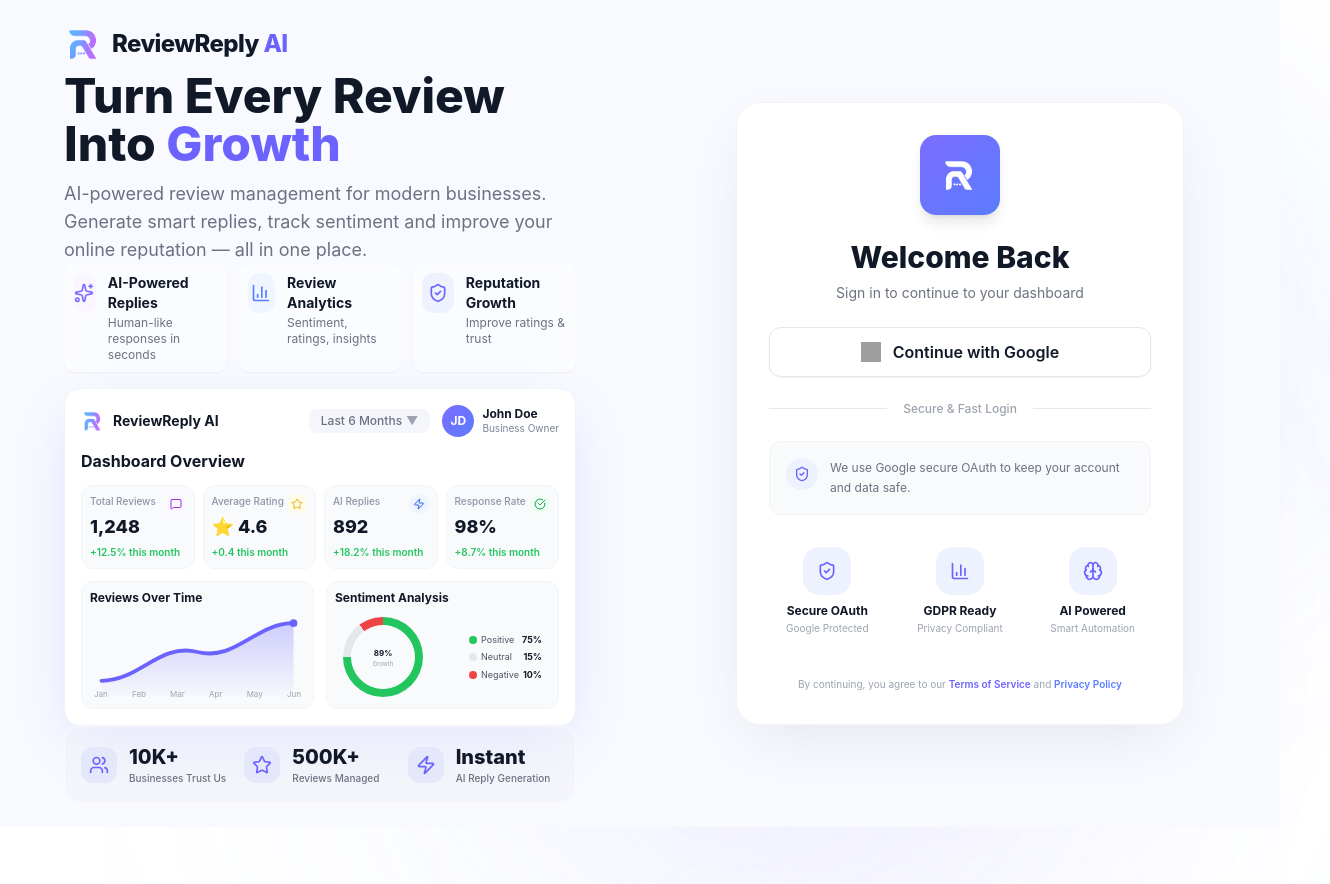
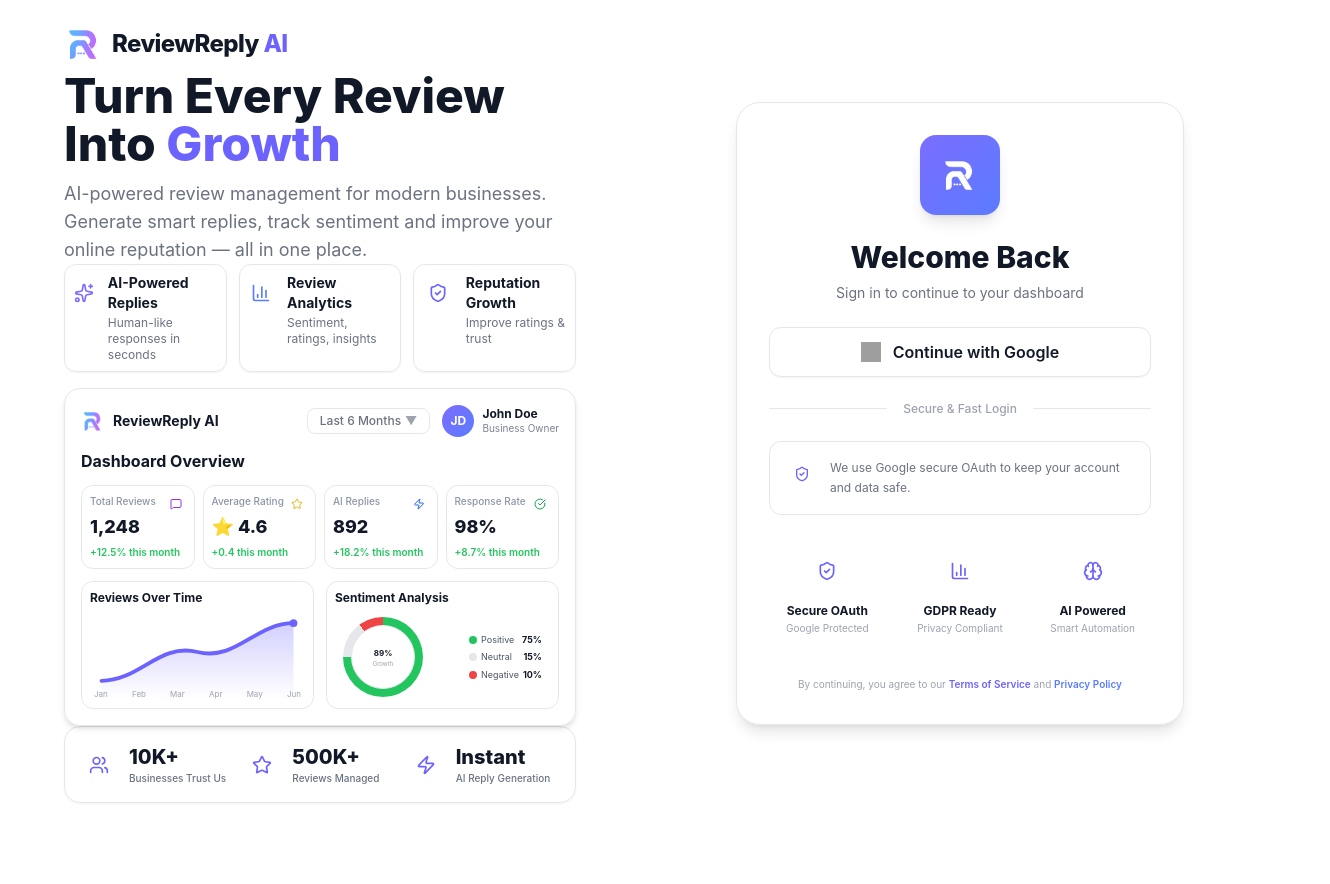
Before and after one commit to afnankhan123456/reviewreply-ai, a Next.js app: page /login in a window 1280 px wide. Shown: the top 884 px of the page, 1330 px wide, since content can reach past the window. After the commit the page ends 827 px from the top, so only its background shows below. Built offline with nearby package versions, Linux system fonts and the light colour scheme; grey boxes are pictures that could not be loaded.

Commit message:
Update page.tsx

```diff
--- a/app/login/page.tsx
+++ b/app/login/page.tsx
@@ -21,20 +21,10 @@ export default function LoginPage() {
   };
 
   return (
-    <div className="min-h-screen relative bg-[#f8faff]">
-      {/* 🌌 Soft Glowing Gradient Blobs (Purple & Blue) */}
-      <div className="absolute inset-0 -z-10">
-        <div className="absolute top-[-150px] left-[-100px] w-[600px] h-[600px] bg-[#7b6dff]/15 blur-[140px] rounded-full" />
-        <div className="absolute top-[10%] right-[-50px] w-[500px] h-[500px] bg-[#5b7cff]/10 blur-[120px] rounded-full" />
-        <div className="absolute bottom-[-100px] left-[30%] w-[700px] h-[400px] bg-[#8ea6ff]/10 blur-[150px] rounded-full" />
-        <div className="absolute bottom-[-50px] right-[10%] w-[550px] h-[550px] bg-[#bba8ff]/15 blur-[130px] rounded-full" />
-      </div>
-
-      {/* ❌ Bottom fade overlay removed – no more white band */}
-
+    <div className="min-h-screen bg-white">
       {/* Main Content */}
-      <div className="relative z-10 grid xl:grid-cols-2 min-h-screen">
-        {/* LEFT SIDE – now uses justify-between to push stats to bottom */}
+      <div className="grid xl:grid-cols-2 min-h-screen">
+        {/* LEFT SIDE */}
         <div className="flex flex-col justify-between px-6 lg:px-16 py-6">
           {/* LOGO */}
           <div className="flex items-center gap-2 mb-2">
@@ -64,19 +54,19 @@ export default function LoginPage() {
             {[
               {
                 icon: Sparkles,
-                color: "bg-purple-50 text-[#7b6dff]",
+                color: "text-[#7b6dff]",
                 title: "AI-Powered Replies",
                 desc: "Human-like responses in seconds",
               },
               {
                 icon: BarChart3,
-                color: "bg-blue-50 text-[#5b7cff]",
+                color: "text-[#5b7cff]",
                 title: "Review Analytics",
                 desc: "Sentiment, ratings, insights",
               },
               {
                 icon: ShieldCheck,
-                color: "bg-indigo-50 text-[#6c63ff]",
+                color: "text-[#6c63ff]",
                 title: "Reputation Growth",
                 desc: "Improve ratings & trust",
               },
@@ -85,11 +75,9 @@ export default function LoginPage() {
               return (
                 <div
                   key={idx}
-                  className="flex items-start gap-3 p-2 rounded-xl bg-white/40 backdrop-blur-sm border border-white/60 shadow-sm"
+                  className="flex items-start gap-3 p-2 rounded-xl border border-gray-200 shadow-sm"
                 >
-                  <div
-                    className={`w-10 h-10 rounded-xl ${item.color} flex items-center justify-center`}
-                  >
+                  <div className={`w-10 h-10 rounded-xl flex items-center justify-center ${item.color}`}>
                     <Icon className="w-5 h-5" />
                   </div>
                   <div>
@@ -103,7 +91,7 @@ export default function LoginPage() {
 
           {/* 🚀 TILTED DASHBOARD OVERVIEW CARD */}
           <div className="perspective-[900px] max-w-[900px] mt-4">
-            <div className="bg-white border border-gray-100 rounded-2xl p-4 shadow-[0_20px_60px_-15px_rgba(108,99,255,0.25)] transition-transform duration-500 transform rotateX(10deg) rotateY(-1deg) [transform-origin:bottom] [transform-style:preserve-3d]">
+            <div className="border border-gray-200 rounded-2xl p-4 shadow-md transition-transform duration-500 transform rotateX(10deg) rotateY(-1deg) [transform-origin:bottom] [transform-style:preserve-3d]">
               {/* Dashboard Header */}
               <div className="flex items-center justify-between mb-3">
                 <div className="flex items-center gap-2">
@@ -111,7 +99,7 @@ export default function LoginPage() {
                   <span className="font-bold text-sm text-[#111827]">ReviewReply AI</span>
                 </div>
                 <div className="flex items-center gap-3">
-                  <div className="bg-[#f4f6fb] px-3 py-1 rounded-lg text-xs font-medium text-[#6b7280] flex items-center gap-1 cursor-pointer">
+                  <div className="border border-gray-200 px-3 py-1 rounded-lg text-xs font-medium text-[#6b7280] flex items-center gap-1 cursor-pointer">
                     Last 6 Months <span className="text-gray-400">▼</span>
                   </div>
                   <div className="flex items-center gap-2">
@@ -136,35 +124,35 @@ export default function LoginPage() {
                     value: "1,248",
                     change: "+12.5%",
                     icon: MessageSquare,
-                    color: "text-purple-600 bg-purple-50",
+                    color: "text-purple-600",
                   },
                   {
                     label: "Average Rating",
                     value: "⭐ 4.6",
                     change: "+0.4",
                     icon: Star,
-                    color: "text-yellow-500 bg-yellow-50",
+                    color: "text-yellow-500",
                   },
                   {
                     label: "AI Replies",
                     value: "892",
                     change: "+18.2%",
                     icon: Zap,
-                    color: "text-blue-600 bg-blue-50",
+                    color: "text-blue-600",
                   },
                   {
                     label: "Response Rate",
                     value: "98%",
                     change: "+8.7%",
                     icon: CheckCircle,
-                    color: "text-green-600 bg-green-50",
+                    color: "text-green-600",
                   },
                 ].map((card, i) => {
                   const Icon = card.icon;
                   return (
                     <div
                       key={i}
-                      className="bg-[#f8fafc] rounded-xl p-2 border border-[#f1f5f9] relative"
+                      className="rounded-xl p-2 border border-gray-200 relative"
                     >
                       <div className={`absolute top-2 right-2 p-1 rounded-full ${card.color}`}>
                         <Icon className="w-3 h-3" />
@@ -181,7 +169,7 @@ export default function LoginPage() {
 
               {/* Charts Area */}
               <div className="grid grid-cols-2 gap-3">
-                <div className="bg-[#f8fafc] rounded-xl p-2 border border-[#f1f5f9] h-32 flex flex-col">
+                <div className="rounded-xl p-2 border border-gray-200 h-32 flex flex-col">
                   <h4 className="text-xs font-bold text-[#111827] mb-2">Reviews Over Time</h4>
                   <div className="flex-1 relative w-full">
                     <svg viewBox="0 0 100 50" className="w-full h-24 absolute bottom-0">
@@ -215,7 +203,7 @@ export default function LoginPage() {
                   </div>
                 </div>
 
-                <div className="bg-[#f8fafc] rounded-xl p-2 border border-[#f1f5f9] h-32 flex flex-col">
+                <div className="rounded-xl p-2 border border-gray-200 h-32 flex flex-col">
                   <h4 className="text-xs font-bold text-[#111827] mb-2">Sentiment Analysis</h4>
                   <div className="flex-1 flex items-center justify-between px-2">
                     <div
@@ -225,7 +213,7 @@ export default function LoginPage() {
                           "conic-gradient(#22c55e 0% 75%, #e5e7eb 75% 90%, #ef4444 90% 100%)",
                       }}
                     >
-                      <div className="absolute inset-0 m-2 bg-[#f8fafc] rounded-full flex items-center justify-center flex-col border border-white">
+                      <div className="absolute inset-0 m-2 bg-white rounded-full flex items-center justify-center flex-col border border-gray-200">
                         <span className="text-[8px] font-bold text-[#111827]">89%</span>
                         <span className="text-[6px] text-gray-400">Growth</span>
                       </div>
@@ -253,8 +241,8 @@ export default function LoginPage() {
             </div>
           </div>
 
-          {/* 🏁 BOTTOM STATS – now sits at the very bottom (mt-2 removed) */}
-          <div className="grid grid-cols-3 gap-3 max-w-[720px] bg-[#eff1f8]/50 border border-white/60 p-4 rounded-2xl backdrop-blur-sm">
+          {/* BOTTOM STATS */}
+          <div className="grid grid-cols-3 gap-3 max-w-[720px] border border-gray-200 p-4 rounded-2xl shadow-sm">
             {[
               { icon: Users, value: "10K+", label: "Businesses Trust Us" },
               { icon: Star, value: "500K+", label: "Reviews Managed" },
@@ -262,8 +250,8 @@ export default function LoginPage() {
             ].map((item, idx) => {
               const Icon = item.icon;
               return (
-                <div key={idx} className="flex items-center gap-3 bg-transparent">
-                  <div className="p-2 rounded-xl bg-[#e5e7fb] text-[#6c63ff]">
+                <div key={idx} className="flex items-center gap-3">
+                  <div className="p-2 rounded-xl text-[#6c63ff]">
                     <Icon className="w-5 h-5" />
                   </div>
                   <div>
@@ -278,7 +266,7 @@ export default function LoginPage() {
 
         {/* RIGHT SIDE - LOGIN CARD */}
         <div className="flex items-center justify-center px-6 py-6">
-          <div className="w-full max-w-md bg-white rounded-3xl p-8 shadow-[0_20px_60px_-10px_rgba(0,0,0,0.08)] border border-gray-100">
+          <div className="w-full max-w-md rounded-3xl p-8 border border-gray-200 shadow-lg">
             <div className="flex justify-center mb-6">
               <div className="w-20 h-20 rounded-2xl bg-gradient-to-br from-[#7b6dff] to-[#5b7cff] flex items-center justify-center shadow-lg">
                 <img
@@ -312,8 +300,8 @@ export default function LoginPage() {
               <div className="h-px bg-gray-200 flex-1"></div>
             </div>
 
-            <div className="bg-[#f8fafc] rounded-xl p-4 border border-gray-100 flex items-start gap-3">
-              <div className="w-8 h-8 rounded-full bg-indigo-50 text-[#6c63ff] flex items-center justify-center shrink-0">
+            <div className="rounded-xl p-4 border border-gray-200 flex items-start gap-3">
+              <div className="w-8 h-8 rounded-full text-[#6c63ff] flex items-center justify-center shrink-0">
                 <ShieldCheck className="w-4 h-4" />
               </div>
               <p className="text-gray-500 text-xs leading-5">
@@ -329,11 +317,8 @@ export default function LoginPage() {
               ].map((item, idx) => {
                 const Icon = item.icon;
                 return (
-                  <div
-                    key={idx}
-                    className="text-center p-2 rounded-xl hover:bg-gray-50 transition-colors"
-                  >
-                    <div className="w-12 h-12 rounded-2xl bg-indigo-50 text-[#6c63ff] mx-auto flex items-center justify-center">
+                  <div key={idx} className="text-center p-2 rounded-xl hover:bg-gray-50 transition-colors">
+                    <div className="w-12 h-12 rounded-2xl mx-auto flex items-center justify-center text-[#6c63ff]">
                       <Icon className="w-5 h-5" />
                     </div>
                     <h4 className="font-bold text-xs text-[#111827] mt-2">{item.title}</h4>
```
